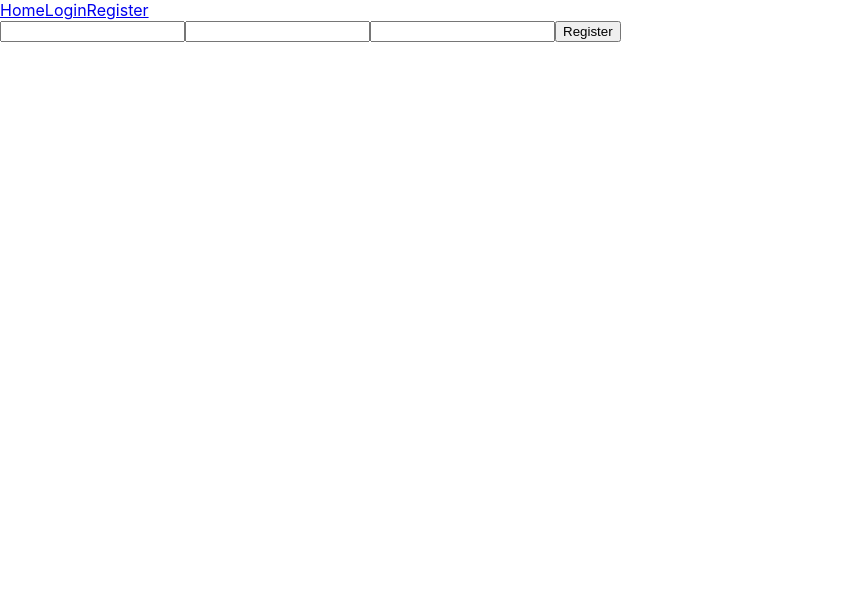
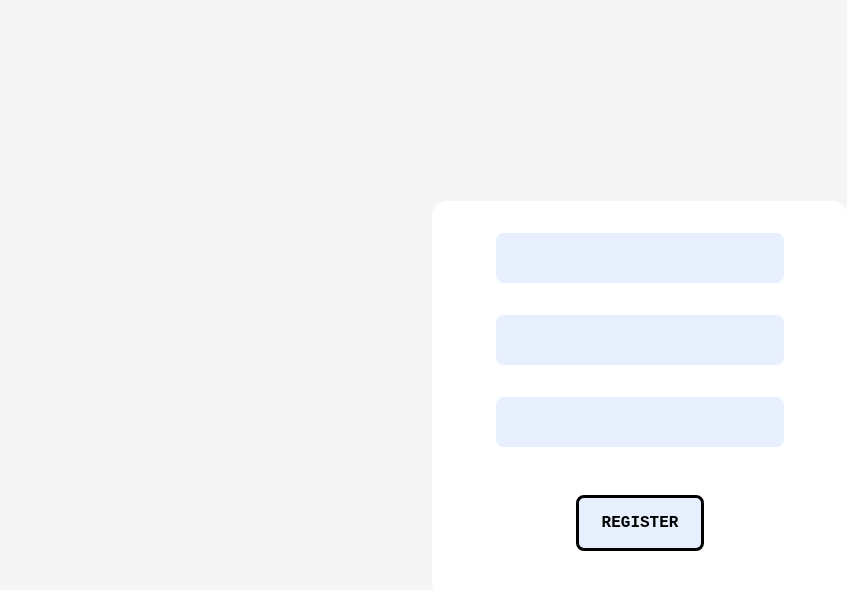
Before and after one commit to The-Four-People/Online-Examination, a React (Create React App) app in the folder client/: page /register in a window 1280 px wide. Shown: the top 590 px of the page, without its empty margins (0-847 px from the left). Built offline with nearby package versions, Linux system fonts and the light colour scheme.

Commit message:
Improved registration page UI

```diff
--- a/client/src/App.css
+++ b/client/src/App.css
@@ -0,0 +1,52 @@
+.register-container{
+    height: inherit;
+    display: flex;
+    align-items: center;
+    justify-content: center;
+    background-color: whitesmoke;
+}
+
+.register-container .form-container{
+    background-color: #fff;
+    padding: 1rem;
+    width: 30vw;
+    border-radius:1rem;
+}
+
+.register-container .form-container .form{
+    text-align: center;
+    display: flex;
+    flex-direction: column;
+    align-items: center;
+}
+.register-container .form-container .form input{
+    margin: 1rem 0 1rem 0;
+    padding: 1rem;
+    outline: none;
+    font-size: 1rem;
+    text-align: center;
+    width: 20vw;
+    border: 0;
+    background-color: #E8F0FE;
+    border-radius: 0.5rem;
+    transition: all 300ms ease-in-out;
+    font-family: monospace;
+}
+
+.register-container .form-container .form input:focus{
+    border: 1px solid #000;
+    background-color: #a5b5d14b;
+}
+.register-container .form-container .form input:last-child:hover{
+    background-color: teal;
+    color: #fff;
+}
+.register-container .form-container .form input:last-child{
+    margin: 2rem 0 2rem 0;
+    padding:1rem;
+    text-transform: uppercase;
+    font-weight: bold;
+    width: 10vw;
+    cursor: pointer;
+    border: 3px solid #000;
+}
--- a/client/src/App.js
+++ b/client/src/App.js
@@ -2,16 +2,11 @@ import './App.css';
 import Login from './components/Login';
 import Home from './components/Home';
 import Register from './components/Register';
-import { BrowserRouter,Link, Switch, Route } from 'react-router-dom'
+import { BrowserRouter, Switch, Route } from 'react-router-dom'
 
 function App() {
   return (
     <BrowserRouter>
-      <Link to='/'>Home</Link>
-      <Link to='/login'>Login</Link>
-      <Link to='/register'>Register</Link>
-
-
       <Switch>
         <Route exact path='/'>
           <Home />
--- a/client/src/components/Register.js
+++ b/client/src/components/Register.js
@@ -1,5 +1,4 @@
 import React, { useState } from 'react'
-
 export default function Register() {
     const [name, setname] = useState(null)
     const [email, setemail] = useState(null)
@@ -25,21 +24,21 @@ export default function Register() {
             fetch(
                 "http://localhost:5000/register",
                 {
-                    method:"POST",
-                    headers:{
-                        'Content-Type':'application/json'
+                    method: "POST",
+                    headers: {
+                        'Content-Type': 'application/json'
                     },
-                    body:JSON.stringify({
+                    body: JSON.stringify({
                         name,
                         email,
                         password
                     })
                 }
             )
-            .then((data,err) => {
-                if(!err){
+                .then((data, err) => {
+                    if (!err) {
                         return data.json()
-                }else{
+                    } else {
                         console.log(err)
                     }
                 })
@@ -51,12 +50,14 @@ export default function Register() {
 
     return (
         <div className='register-container'>
-            <form onSubmit={handleFormSubmit}>
+            <div className="form-container">
+                <form className="form" onSubmit={handleFormSubmit}>
                     <input onChange={handleNameChange} name="name" type="text" required />
                     <input onChange={handleEmailChange} name="email" type="email" required />
                     <input onChange={handlePasswordChange} name="password" type="password" required />
-                <button type="submit">Register</button>
+                    <input type="submit" value="Register" />
                 </form>
+            </div>
         </div>
     )
 }
--- a/client/src/index.css
+++ b/client/src/index.css
@@ -1,5 +1,6 @@
 body {
   margin: 0;
+  height: 100vh;
   font-family: -apple-system, BlinkMacSystemFont, 'Segoe UI', 'Roboto', 'Oxygen',
     'Ubuntu', 'Cantarell', 'Fira Sans', 'Droid Sans', 'Helvetica Neue',
     sans-serif;
@@ -7,6 +8,10 @@ body {
   -moz-osx-font-smoothing: grayscale;
 }
 
+#root{
+  height: inherit;
+}
+
 code {
   font-family: source-code-pro, Menlo, Monaco, Consolas, 'Courier New',
     monospace;
```
Lines whose indentation alone changed are shown as unchanged.
